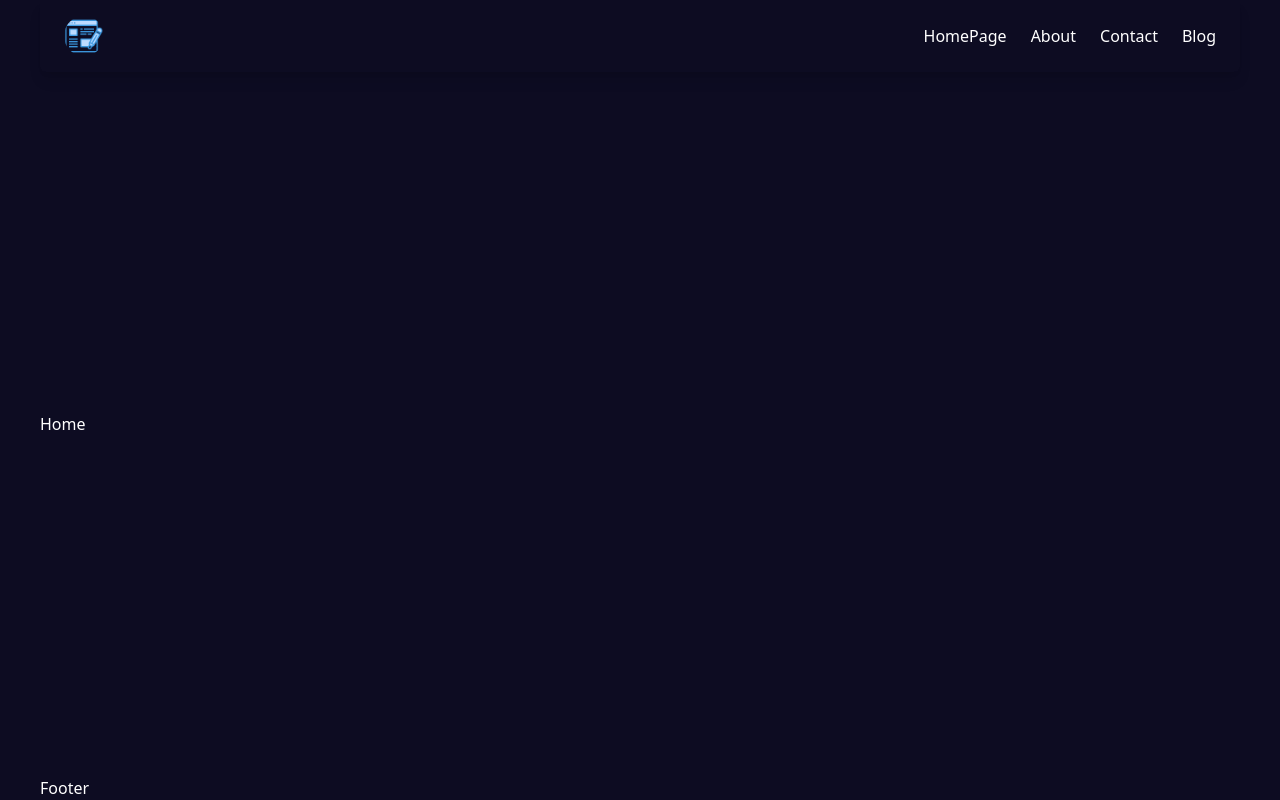
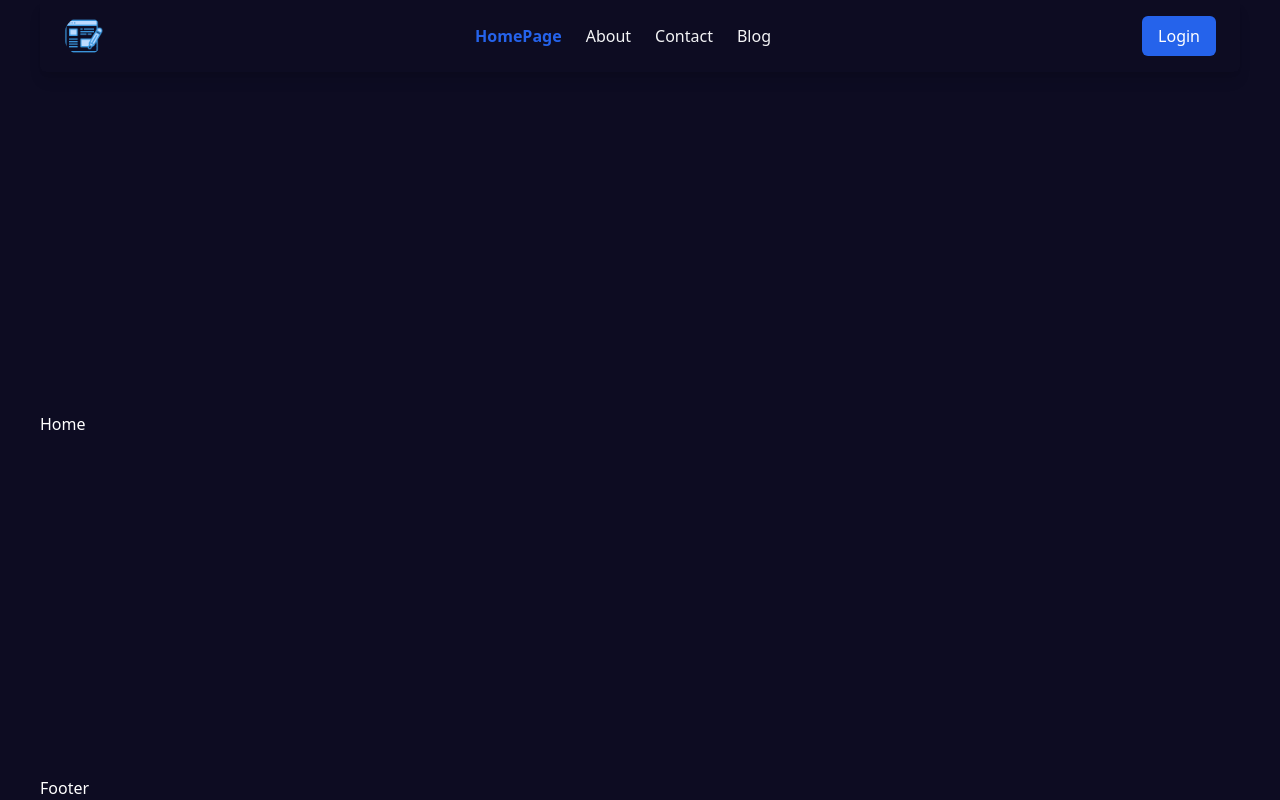
Before and after one commit to hasan814/Next14-Weblog, a Next.js app: page / in a window 1280 px wide. Built offline with nearby package versions, Linux system fonts and the light colour scheme.

Commit message:
Added Active Class to a Navbar Link

```diff
--- a/src/components/layouts/Header.tsx
+++ b/src/components/layouts/Header.tsx
@@ -1,12 +1,30 @@
+"use client";
+
 import { v4 as uuidv4 } from "uuid";
+import { usePathname } from "next/navigation";
 import { NavLinks } from "@/utils/NavLinks";
+
+import Image from "next/image";
 import Link from "next/link";
-import Image from "next/image";
 
 const Header = () => {
+  // ========== Authentication Status ===========
+  const session = false;
+  const isAdmin = false;
+
+  // ========== PathName ===========
+  const path = usePathname();
+
+  // ========== Logout Handler ===========
+  const handleLogout = () => {
+    // Implement logout functionality
+    console.log("Logged out");
+  };
+
   return (
     <header className="flex items-center justify-between px-6 py-4 shadow-lg rounded-md">
-      <div className="text-2xl font-bold text-gray-800">
+      {/* Logo Section */}
+      <div className="text-2xl font-bold">
         <Link href="/">
           <Image
             src="/blog.png"
@@ -17,17 +35,55 @@ const Header = () => {
           />
         </Link>
       </div>
+
+      {/* Navigation Links */}
       <nav className="flex space-x-6">
         {NavLinks.map((link) => (
           <Link
             href={link.path}
             key={uuidv4()}
-            className="hover:text-gray-600 transition-colors"
+            className={`${
+              path === link.path
+                ? "text-blue-600 font-semibold"
+                : "text-gray-100"
+            } hover:text-gray-700 transition-colors`}
           >
             {link.title}
           </Link>
         ))}
+        {/* Conditional Admin Link */}
+        {isAdmin && (
+          <Link
+            href="/admin"
+            className={`${
+              path === "/admin"
+                ? "text-blue-600 font-semibold"
+                : "text-gray-100"
+            } hover:text-gray-900 transition-colors`}
+          >
+            Admin
+          </Link>
+        )}
       </nav>
+
+      {/* Authentication Buttons */}
+      <div className="flex space-x-4">
+        {session ? (
+          <button
+            onClick={handleLogout}
+            className="px-4 py-2 bg-blue-500 text-white rounded-md hover:bg-blue-700 transition"
+          >
+            Logout
+          </button>
+        ) : (
+          <Link
+            href="/login"
+            className="px-4 py-2 bg-blue-600 text-white rounded-md hover:bg-blue-700 transition"
+          >
+            Login
+          </Link>
+        )}
+      </div>
     </header>
   );
 };
```
